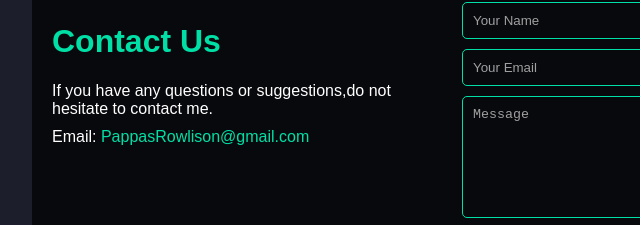
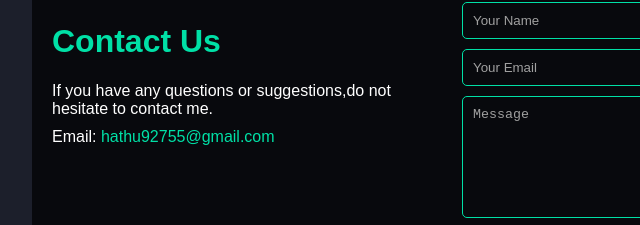
Before and after one commit to hathu92755/hathu92755.github.io, a plain HTML site: page index.html in a window 1280 px wide. Shown: the part 266-491 px from the top of the page, 188-828 px from the left. Drawn offline with Linux system fonts and the light colour scheme.

Commit message:
Update index.html

```diff
--- a/index.html
+++ b/index.html
@@ -110,7 +110,7 @@
         <div class="contact-info">
             <h1>Contact Us</h1>
             <p>If you have any questions or suggestions,do not hesitate to contact me.</p>
-            <p>Email: <a href="mailto:PappasRowlison@gmail.com">PappasRowlison@gmail.com</a></p>
+            <p>Email: <a href="mailto:hathu92755@gmail.com">hathu92755@gmail.com</a></p>
         </div>
         <div class="contact-form">
             <input type="text" id="name" placeholder="Your Name" required>
```
